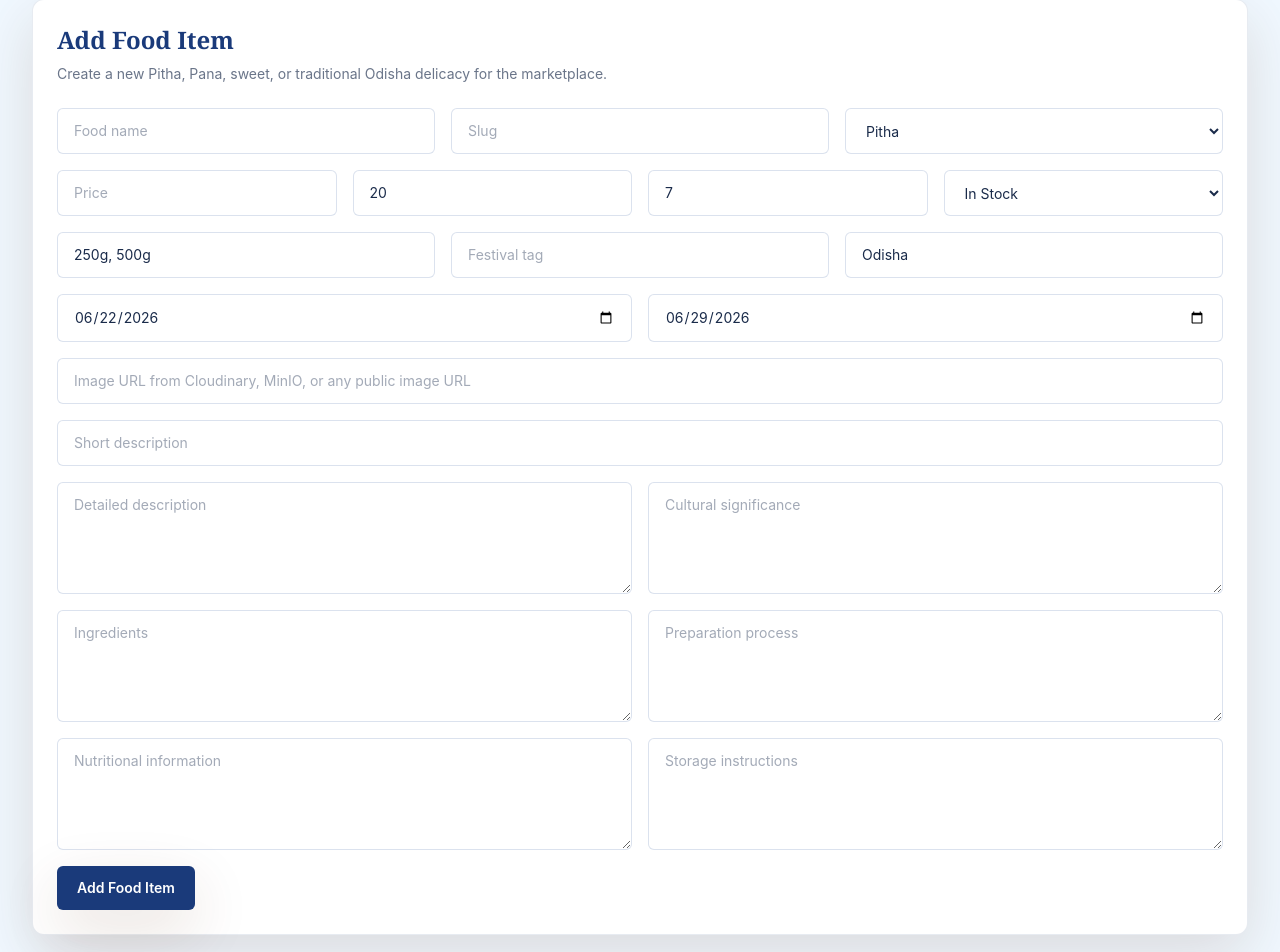
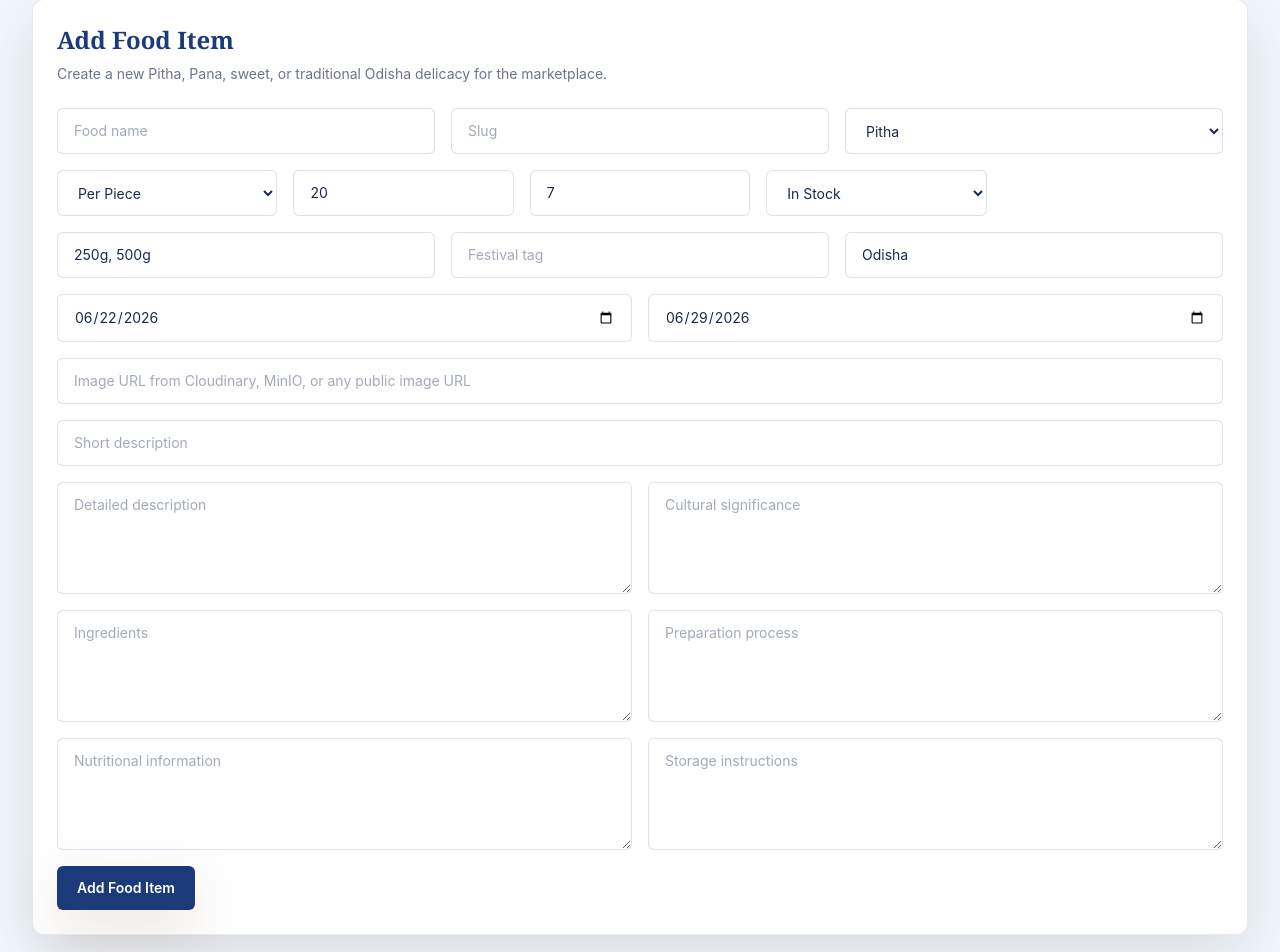
Before and after one commit to Ashutosh-kar-96/Odia_Foods_Pitha, a React (Vite) app in the folder frontend/: page /admin in a window 1280 px wide. Shown: the part 1470-2422 px from the top of the page. Built offline with nearby package versions, Linux system fonts and the light colour scheme; no server answers; sample sign-in values are in the browser's storage.

Commit message:
changes per peice

```diff
--- a/frontend/src/pages/AdminDashboard.jsx
+++ b/frontend/src/pages/AdminDashboard.jsx
@@ -40,6 +40,7 @@ const initialForm = {
   storage: "",
   shelf_life_days: 7,
   price: "",
+  price_unit: "piece",
   availability: "In Stock",
   sizes: "250g, 500g",
   image_url: "",
@@ -664,15 +665,21 @@ useEffect(() => {
               <option>Festival Special</option>
             </select>
           </div>
-          <div className="grid gap-4 md:grid-cols-4">
-            <input
-              className="input"
-              required
-              type="number"
-              placeholder="Price"
-              value={form.price}
-              onChange={(e) => update("price", e.target.value)}
-            />
+          <div className="grid gap-4 md:grid-cols-5">
+            <select
+  className="input"
+  value={form.price_unit}
+  onChange={(e) => update("price_unit", e.target.value)}
+>
+  <option value="piece">Per Piece</option>
+  <option value="kg">Per Kg</option>
+  <option value="gram">Per Gram</option>
+  <option value="100g">Per 100g</option>
+  <option value="250g">Per 250g</option>
+  <option value="500g">Per 500g</option>
+  <option value="litre">Per Litre</option>
+  <option value="dozen">Per Dozen</option>
+</select>
             <input
               className="input"
               required
```
